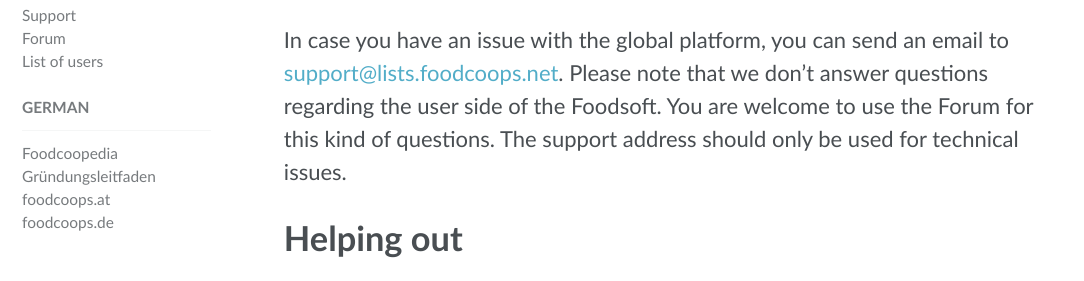
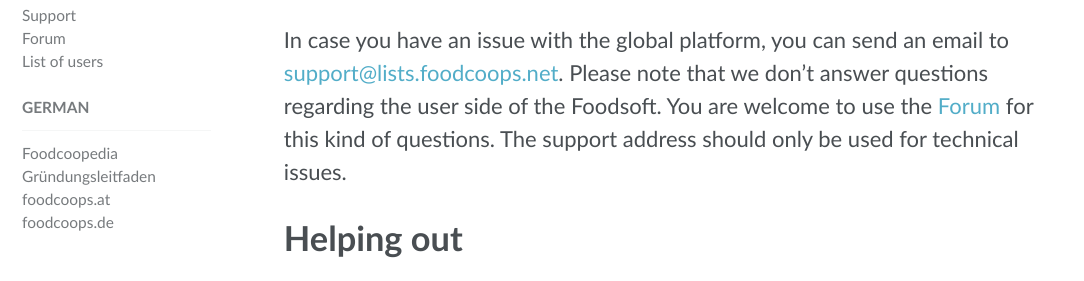
Before and after one commit to foodcoops/foodcoops.github.io, a Jekyll site: the page built from global-foodsoft-platform.md, in a window 1280 px wide and 900 px high, scrolled down 1556 px. Shown: the part 201-482 px from the top of the window, without its empty margins (0-1084 px from the left). Built offline with Jekyll 4.4.1, drawn with Linux system fonts in a browser that asks for light colours; part of the change alters nothing that is shown.

```diff
--- a/global-foodsoft-platform.md
+++ b/global-foodsoft-platform.md
@@ -50,7 +50,7 @@ your question. If not just create a new topic. Or maybe the [support wiki](https
 
 In case you have an issue with the global platform, you can send an email to
 [support@lists.foodcoops.net](mailto:support@lists.foodcoops.net). Please note that we don't answer questions regarding the user side of
-the Foodsoft. You are welcome to use the Forum for this kind of questions. The support address should only be used for technical issues.
+the Foodsoft. You are welcome to use the [Forum](https://forum.foodcoops.net) for this kind of questions. The support address should only be used for technical issues.
 
 # Helping out
 
```
